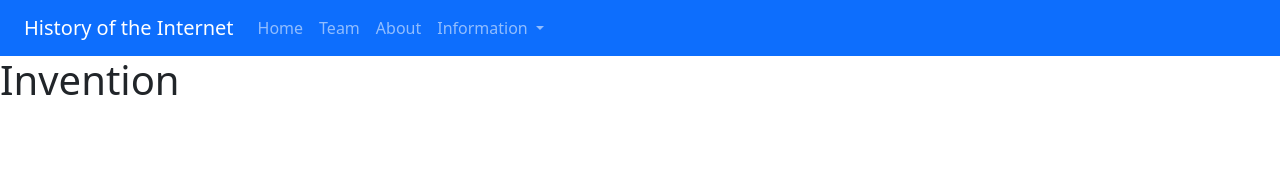
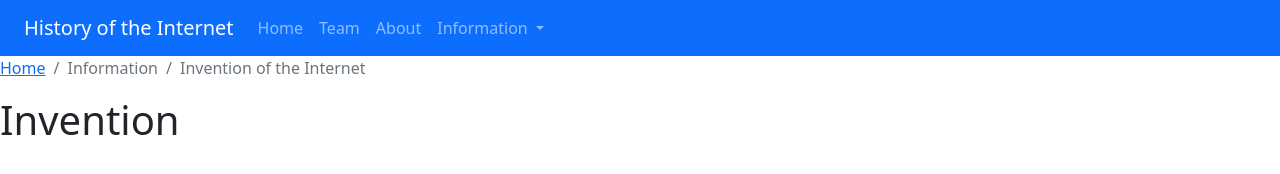
Before and after one commit to DavidJL1997/InternetHistory, a plain HTML site: page docs/internet.html in a window 1280 px wide. Drawn offline with nearby package versions, Linux system fonts and the light colour scheme.

Commit message:
added breadcrumb to about,search, dot, internet pages

```diff
--- a/docs/internet.html
+++ b/docs/internet.html
@@ -46,6 +46,13 @@
     </div>
 </nav>
 </div>
+<nav  aria-label="breadcrumb">
+    <ol class="breadcrumb">
+        <li class="breadcrumb-item"><a href="index.html">Home</a></li>
+        <li class="breadcrumb-item active" aria-current="page">Information</li>
+        <li class="breadcrumb-item active" aria-current="page">Invention of the Internet</li>
+    </ol>
+</nav>
 <h1>Invention</h1>
 
 <p></p>
```
Also changed, not shown: docs/about.html (+6 -0 lines), docs/browser.html (+7 -0 lines), docs/dot.html (+7 -0 lines), docs/people.html (+7 -0 lines), docs/search.html (+7 -0 lines).
